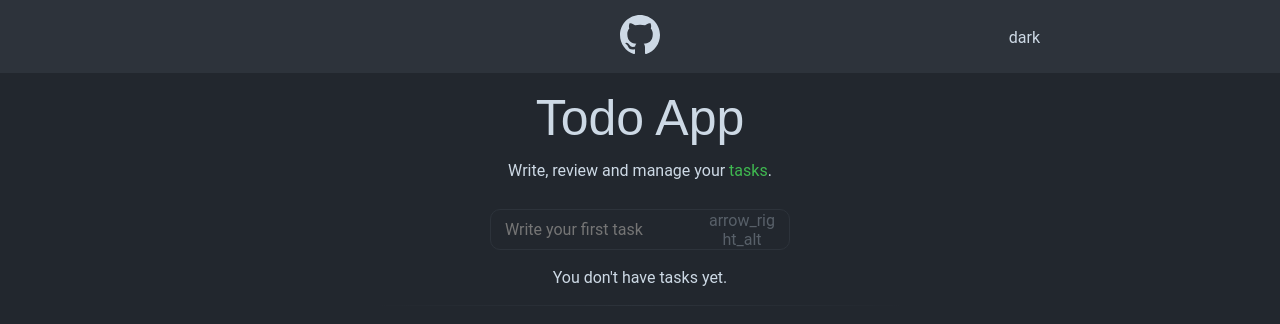
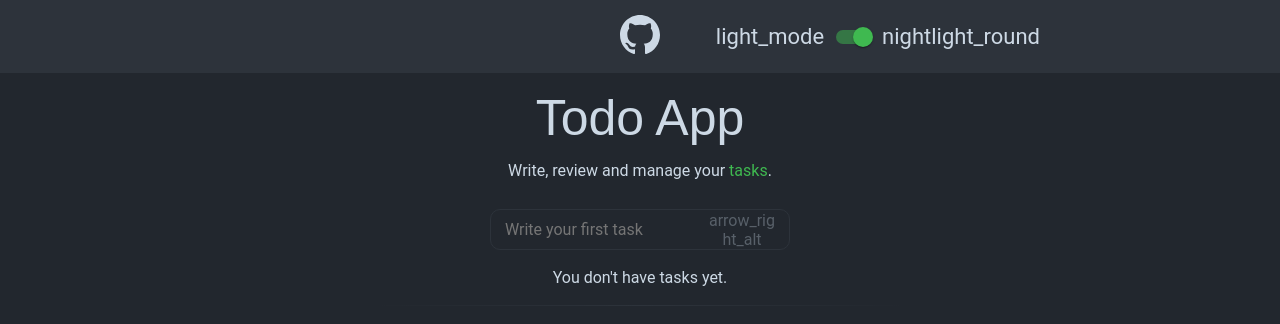
Before and after one commit to mediocreuser/todo, a React (Create React App) app: page / in a window 1280 px wide. Shown: the top 324 px of the page. Built offline with nearby package versions, Linux system fonts and the light colour scheme; what webfontloader would draw is missing.

Commit message:
Complete Toggle Component

```diff
--- a/package.json
+++ b/package.json
@@ -3,6 +3,7 @@
   "version": "0.1.0",
   "private": true,
   "dependencies": {
+    "@material-ui/core": "^4.11.4",
     "@testing-library/jest-dom": "^5.11.4",
     "@testing-library/react": "^11.1.0",
     "@testing-library/user-event": "^12.1.10",
--- a/src/components/Navbar/Navbar.jsx
+++ b/src/components/Navbar/Navbar.jsx
@@ -4,9 +4,9 @@ import Toggle from '../Toggle/Toggle'
 import { ReactComponent as GithubLogo } from '../../assets/images/github-mark.svg'
 import styled from 'styled-components'
 
-const Navbar = () => {
+const Navbar = ({ className }) => {
 	return (
-		<Container>
+		<div className={className}>
 			<Wrapper>
 				<Link
 					href="https://github.com/mediocreuser/todo"
@@ -17,13 +17,11 @@ const Navbar = () => {
 				</Link>
 				<Toggle />
 			</Wrapper>
-		</Container>
+		</div>
 	)
 }
 
-export default Navbar
-
-const Container = styled.div`
+export default styled(Navbar)`
 	width: 100%;
 	padding: 15px;
 	background: ${({ theme }) => theme.nav};
--- a/src/components/Toggle/Toggle.jsx
+++ b/src/components/Toggle/Toggle.jsx
@@ -1,27 +1,66 @@
 import React from 'react'
+
+import { useDispatch, useSelector } from 'react-redux'
 import { setTheme } from '../../redux/reducer'
-import { useDispatch, useSelector } from 'react-redux'
+
+import withStyles from '@material-ui/core/styles/withStyles'
+import Switch from '@material-ui/core/Switch'
 
 import styled from 'styled-components'
 
-const Toggle = () => {
+const Toggle = ({ className }) => {
 	const dispatch = useDispatch()
 	const theme = useSelector(({ theme }) => theme)
 
-	const toggleTheme = () => dispatch(setTheme(theme === 'light' ? 'dark' : 'light'))
+	const [checked, setChecked] = React.useState(theme === 'dark')
 
-	return <Button onClick={toggleTheme}>{theme}</Button>
+	const handleChange = (event) => {
+		setChecked(event.target.checked)
+		dispatch(setTheme(checked ? 'light' : 'dark'))
+	}
+
+	return (
+		<div className={className}>
+			<span className="material-icons-round">light_mode</span>
+
+			<GreenSwitch
+				checked={checked}
+				onChange={handleChange}
+				inputProps={{ 'aria-label': 'primary checkbox' }}
+			/>
+			<span className="material-icons-round">nightlight_round</span>
+		</div>
+	)
 }
 
-const Button = styled.button`
+export default styled(Toggle)`
 	position: absolute;
 	right: 0;
 	top: 50%;
 	transform: translateY(-50%);
 
-	background: ${({ theme }) => theme.gradient};
-	border-radius: 5px;
-	cursor: pointer;
+	display: flex;
+	align-items: center;
+	color: #cdd9e5;
+
+	span {
+		font-size: 22px;
+	}
 `
 
-export default Toggle
+const GreenSwitch = withStyles({
+	switchBase: {
+		color: '#cdd9e5',
+		'&$checked': {
+			color: '#3fb950',
+			'&:hover': {
+				backgroundColor: 'rgba(63,185,80,0.05)',
+			},
+		},
+		'&$checked + $track': {
+			backgroundColor: '#3fb950',
+		},
+	},
+	checked: {},
+	track: {},
+})(Switch)
```
Also changed, not shown: 2 other files (tests, documents, lock files or other folders).
